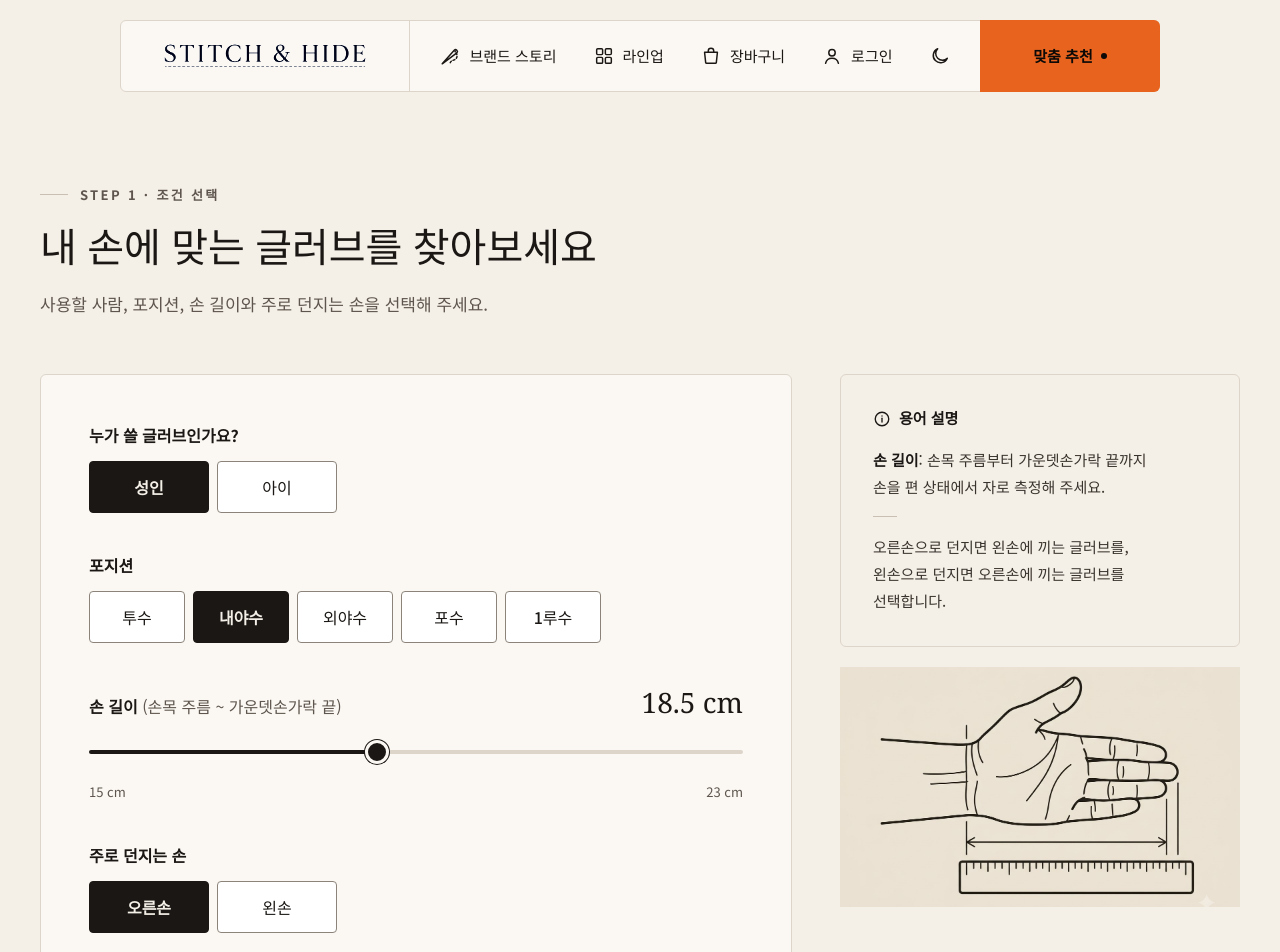
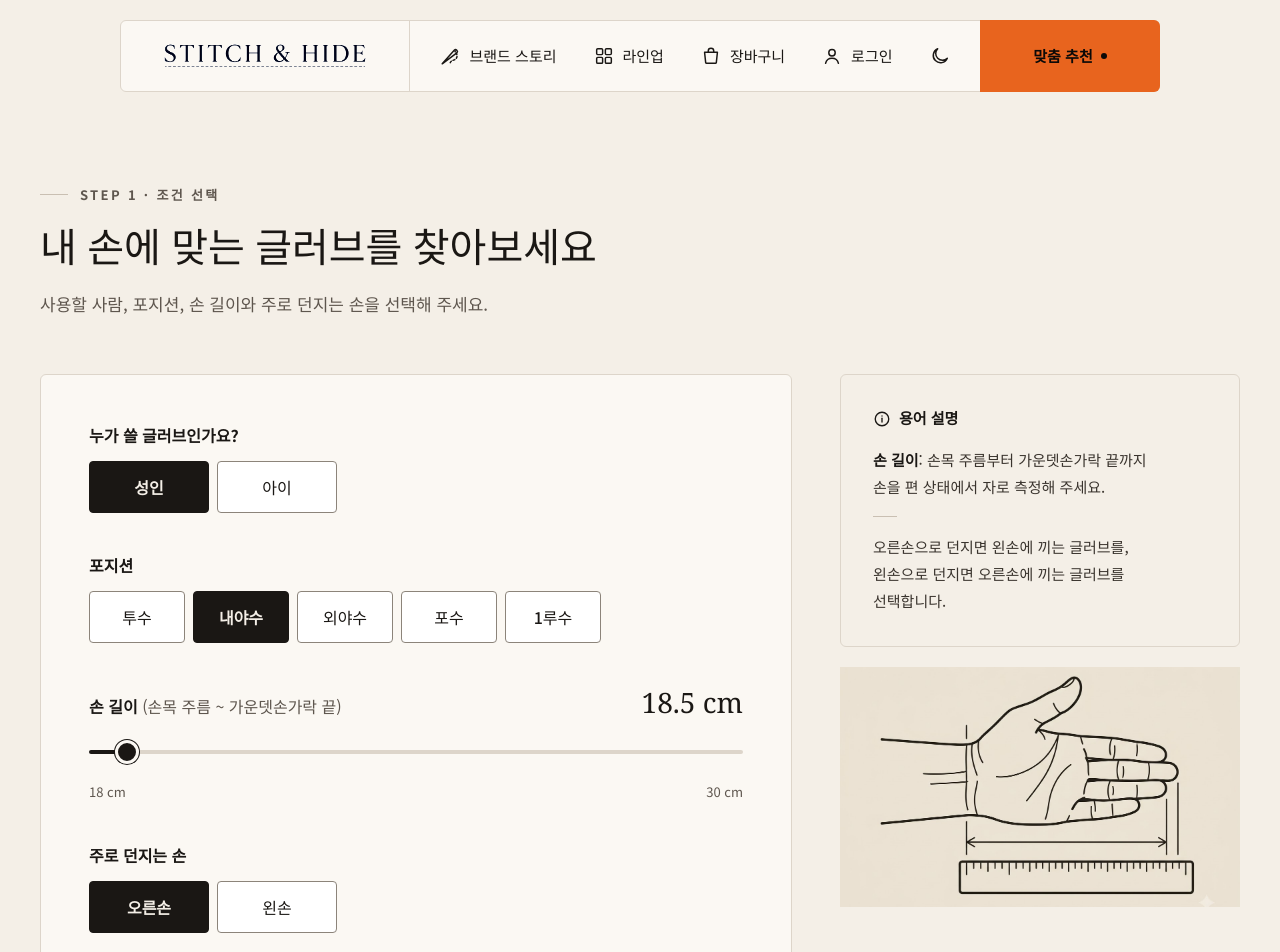
Before and after one commit to kaccoon94-dot/STITCH---HIDE, a React (Vite) app: page /recommend in a window 1280 px wide. Shown: the top 952 px of the page. Built offline with nearby package versions, Linux system fonts and the light colour scheme.

Commit message:
맞춤 추천 성인 손 길이 범위를 18~30cm로 변경
Co-Authored-By: Claude Opus 5.5 <noreply@anthropic.com>

```diff
--- a/src/pages/Recommend.jsx
+++ b/src/pages/Recommend.jsx
@@ -78,8 +78,8 @@ export default function Recommend() {
                     id="hand-me"
                     label="손 길이"
                     hint="손목 주름 ~ 가운뎃손가락 끝"
-                    min={15}
-                    max={23}
+                    min={18}
+                    max={30}
                     value={hand}
                     onChange={setHand}
                   />
```
